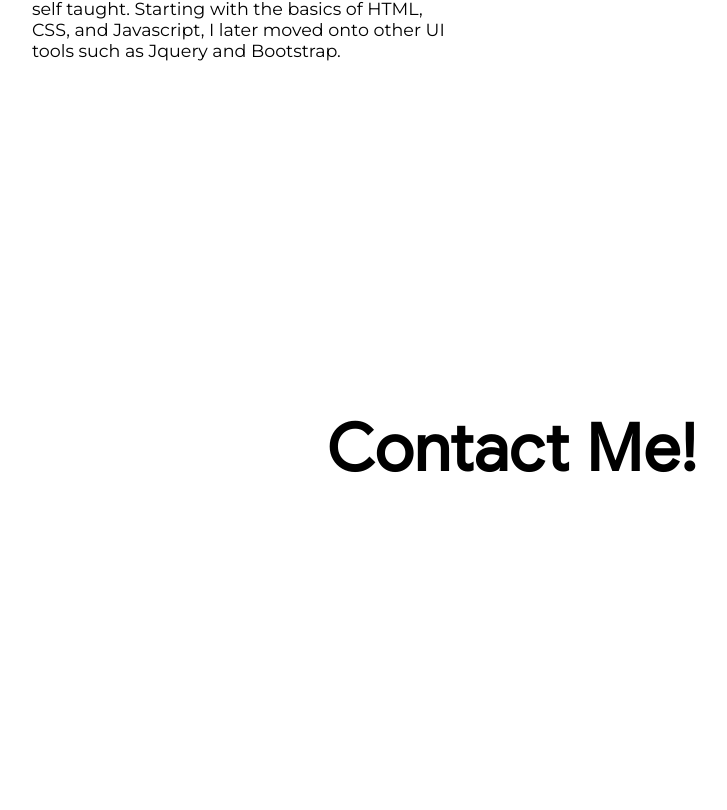
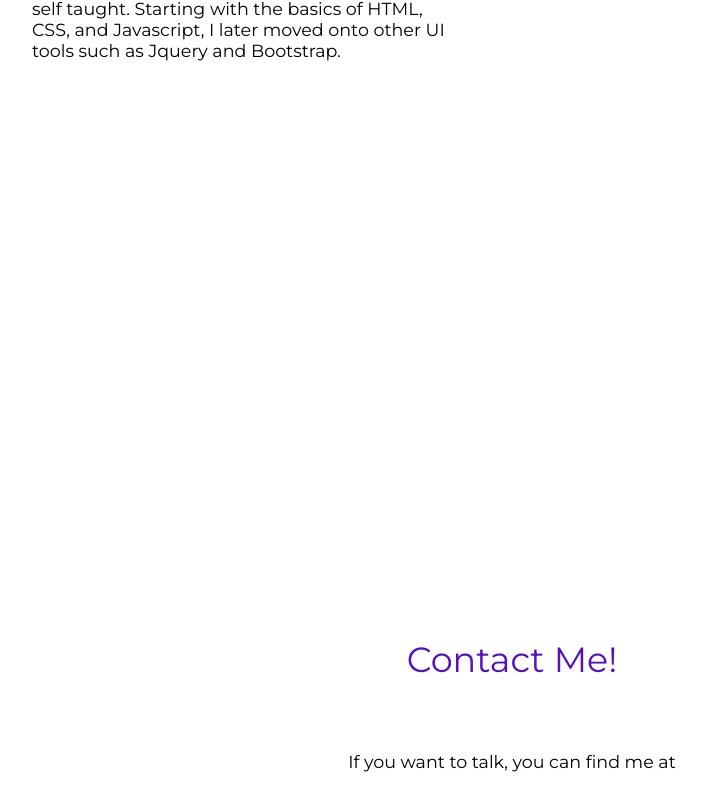
Before and after one commit to unChartedZone/unChartedZone.github.io, a Vue app: page / in a window 1280 px wide. Shown: the part 1052-1862 px from the top of the page, without its empty margins (128-855 px from the left). Built offline with nearby package versions, Linux system fonts and the light colour scheme.

Commit message:
started on footer, removed import of showcase for now

```diff
--- a/src/components/Footer.vue
+++ b/src/components/Footer.vue
@@ -1,7 +1,10 @@
 <template>
 <section id="contact" class="footer">
-	<div class="container">
-		<h1 class="header-primary">Contact Me!</h1>
+	<div class="container d-flex align-center justify-center column">
+		<div class="footer-body">
+			<h1 class="header-secondary">Contact Me!</h1>
+			<p class="paragraph">If you want to talk, you can find me at</p>
+		</div>
 	</div>
 </section>
 </template>
@@ -9,12 +12,15 @@
 <style scoped lang="scss">
 
 .footer {
-	height: 100vh;
+	padding: 25rem 0;
+
+	&-body {
+		text-align: center;
+	}
 }
 
 
-.header-primary{
-	text-align: center;
-	padding: 2rem 0;
+.header-secondary{
+	padding: 0 0 7rem ;
 }
 </style>
--- /dev/null
+++ b/src/components/Portfolio.vue
@@ -0,0 +1,7 @@
+<template>
+	<section class="portfolio-section">
+		<div class="container">
+			<h1 class="header-primary">Portfolio</h1>
+		</div>
+	</section>
+</template>
```
Also changed, not shown: src/App.vue (+6 -2 lines).
